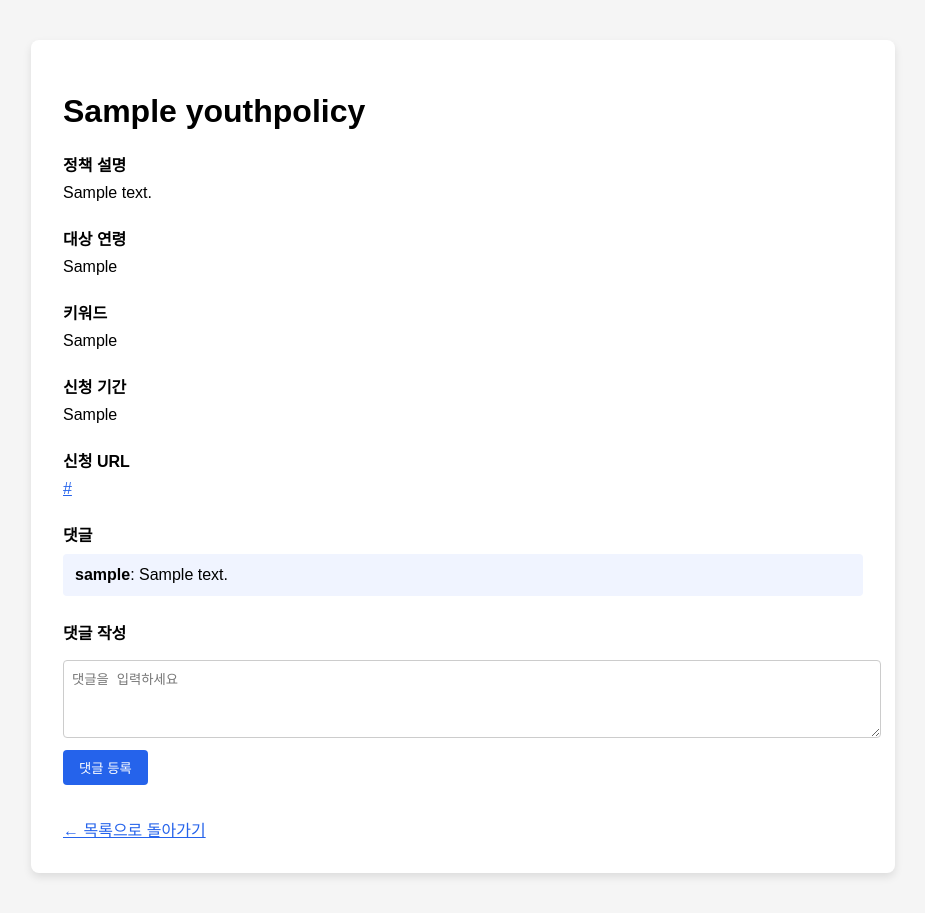
After one commit to choisieon/last-project, a Django app: page /policy/1/ in a window 1280 px wide. The commit adds this page. Shown: the whole page, without its empty margins (177-1102 px from the left). Run offline with Django 5.2, Linux system fonts and the light colour scheme; tables that the repository leaves empty hold one stand-in row (values such as "Sample post").

Commit message:
청년정책 페이지 구체화

```diff
--- a/board/admin.py
+++ b/board/admin.py
@@ -1,4 +1,5 @@
 from django.contrib import admin
 from .models import Post
+
 # Register your models here.
 admin.site.register(Post)
--- a/board/models.py
+++ b/board/models.py
@@ -2,7 +2,6 @@ from django.db import models
 from django.utils import timezone
 # from django.contrib.auth.models import User
 from django.conf import settings
-
 
 # Create your models here.
 class Post(models.Model):
--- a/youth_policy/models.py
+++ b/youth_policy/models.py
@@ -1,4 +1,5 @@
 from django.db import models
+from django.conf import settings
 
 class YouthPolicy(models.Model):
     name = models.CharField("정책명", max_length=255)
@@ -8,6 +9,20 @@ class YouthPolicy(models.Model):
     region = models.CharField("시행지역", max_length=200, blank=True)
     period = models.CharField("신청기간", max_length=200, blank=True)
     URL_ADD = models.URLField("신청URL", max_length=200, blank=True)
+    major = models.CharField("대분류명", max_length=100, blank=True)
+    medium = models.CharField("중분류명", max_length=100, blank=True)
+    minage = models.IntegerField("최소연령", null=True, blank=True)
+    maxage = models.IntegerField("최대연령", null=True, blank=True)
+    addaply = models.TextField("추가신청자격조건내용", blank=True)
+    document = models.TextField("제출서류내용", blank=True)
+    etc = models.TextField("기타사항내용", blank=True)
 
     def __str__(self):
         return self.name
+
+class PolicyComment(models.Model):
+    policy = models.ForeignKey('YouthPolicy', on_delete=models.CASCADE, related_name='comments')
+    author = models.ForeignKey(settings.AUTH_USER_MODEL, on_delete=models.CASCADE)
+    content = models.TextField()
+    created_at = models.DateTimeField(auto_now_add=True)
+    parent = models.ForeignKey('self', null=True, blank=True, on_delete=models.CASCADE, related_name='replies')
--- /dev/null
+++ b/youth_policy/templates/edit_comment.html
@@ -0,0 +1,6 @@
+<form method="POST">
+  {% csrf_token %}
+  <textarea name="content" required>{{ comment.content }}</textarea>
+  <button type="submit">수정 완료</button>
+  <a href="javascript:history.back()">취소</a>
+</form>
--- /dev/null
+++ b/youth_policy/templates/policy_detail.html
@@ -0,0 +1,176 @@
+<!DOCTYPE html>
+<html lang="ko">
+<head>
+  <meta charset="UTF-8">
+  <title>{{ policy.name }} - 청년정책 상세</title>
+  <style>
+    body {
+      font-family: 'Noto Sans KR', sans-serif;
+      background-color: #f5f5f5;
+      padding: 2rem;
+    }
+
+    .policy-detail {
+      background-color: white;
+      padding: 2rem;
+      border-radius: 8px;
+      box-shadow: 0 4px 8px rgba(0,0,0,0.1);
+      max-width: 800px;
+      margin: 0 auto;
+    }
+
+    .section {
+      margin-bottom: 1.5rem;
+    }
+
+    .label {
+      font-weight: bold;
+      margin-bottom: 0.5rem;
+      display: block;
+    }
+
+    .empty {
+      color: #999;
+    }
+
+    textarea {
+      width: 100%;
+      resize: vertical;
+      min-height: 60px;
+      padding: 0.5rem;
+      border: 1px solid #ccc;
+      border-radius: 4px;
+      margin-top: 0.5rem;
+    }
+
+    button {
+      margin-top: 0.5rem;
+      padding: 0.5rem 1rem;
+      background-color: #2563eb;
+      color: white;
+      border: none;
+      border-radius: 4px;
+      cursor: pointer;
+    }
+
+    button:hover {
+      background-color: #1e40af;
+    }
+
+    .comment {
+      margin-bottom: 1rem;
+      padding: 0.75rem;
+      background-color: #f0f4ff;
+      border-radius: 4px;
+    }
+
+    .reply {
+      margin-left: 1.5rem;
+      background-color: #eef2ff;
+    }
+
+    .comment-tools {
+      margin-top: 0.3rem;
+      font-size: 0.9rem;
+    }
+
+    .comment-tools a {
+      color: #888;
+      margin-right: 0.75rem;
+    }
+
+    a {
+      color: #2563eb;
+    }
+
+    a:hover {
+      text-decoration: underline;
+    }
+  </style>
+</head>
+<body>
+  <div class="policy-detail">
+    <h1>{{ policy.name }}</h1>
+
+    <div class="section">
+      <span class="label">정책 설명</span>
+      <div>{{ policy.description|linebreaksbr }}</div>
+    </div>
+
+    <div class="section">
+      <span class="label">대상 연령</span>
+      <div>{{ policy.age_range|default:"없음" }}</div>
+    </div>
+
+    <div class="section">
+      <span class="label">키워드</span>
+      <div>{{ policy.keyword|default:"없음" }}</div>
+    </div>
+
+    <div class="section">
+      <span class="label">신청 기간</span>
+      <div>{{ policy.period|default:"없음" }}</div>
+    </div>
+
+    <div class="section">
+      <span class="label">신청 URL</span>
+      {% if policy.URL_ADD and policy.URL_ADD != "nan" %}
+        <a href="{{ policy.URL_ADD }}" target="_blank">{{ policy.URL_ADD }}</a>
+      {% else %}
+        <div class="empty">없음</div>
+      {% endif %}
+    </div>
+
+    <!-- 🔽 댓글 목록 -->
+    <div class="section">
+      <span class="label">댓글</span>
+      {% if comments %}
+        {% for comment in comments %}
+          <div class="comment">
+            <strong>{{ comment.author.username }}</strong>: {{ comment.content }}
+
+            {% if user == comment.author %}
+              <div class="comment-tools">
+                <a href="{% url 'youth_policy:edit_policy_comment' comment.id %}">✏️ 수정</a>
+                <a href="{% url 'youth_policy:delete_policy_comment' comment.id %}" onclick="return confirm('정말 삭제하시겠습니까?');">🗑 삭제</a>
+              </div>
+            {% endif %}
+
+            {% for reply in comment.replies.all %}
+              <div class="comment reply">
+                <strong>{{ reply.author.username }}</strong>: {{ reply.content }}
+                {% if user == reply.author %}
+                  <div class="comment-tools">
+                    <a href="{% url 'youth_policy:edit_policy_comment' reply.id %}">✏️ 수정</a>
+                    <a href="{% url 'youth_policy:delete_policy_comment' reply.id %}" onclick="return confirm('정말 삭제하시겠습니까?');">🗑 삭제</a>
+                  </div>
+                {% endif %}
+              </div>
+            {% endfor %}
+          </div>
+        {% endfor %}
+      {% else %}
+        <div class="empty">댓글이 없습니다.</div>
+      {% endif %}
+    </div>
+
+    <!-- 🔽 댓글 작성 -->
+    <div class="section">
+      <span class="label">댓글 작성</span>
+      <form method="POST" action="{% url 'youth_policy:add_policy_comment' policy.id %}">
+        {% csrf_token %}
+        <textarea name="content" placeholder="댓글을 입력하세요" required></textarea>
+        {% if user.is_authenticated %}
+          <button type="submit">댓글 등록</button>
+        {% else %}
+          <button type="button" onclick="window.location.href='{% url 'accounts:login' %}?next={{ request.path }}'">댓글 등록</button>
+        {% endif %}
+      </form>
+    </div>
+
+    <div style="margin-top: 2rem;">
+      <a href="{% url 'youth_policy:basic_page' %}">← 목록으로 돌아가기</a>
+    </div>
+  </div>
+</body>
+</html>
--- a/youth_policy/urls.py
+++ b/youth_policy/urls.py
@@ -4,5 +4,9 @@ from . import views
 app_name = 'youth_policy'
 
 urlpatterns = [
-    path('policies/', views.basic_page, name='basic_page'),
+    path('policy_list/', views.basic_page, name='basic_page'),
+    path('<int:policy_id>/comment/', views.add_policy_comment, name='add_policy_comment'),
+    path('<int:policy_id>/', views.policy_detail, name='policy_detail'),
+    path('comment/<int:comment_id>/edit/', views.edit_policy_comment, name='edit_policy_comment'),
+    path('comment/<int:comment_id>/delete/', views.delete_policy_comment, name='delete_policy_comment'),
 ]
--- a/youth_policy/views.py
+++ b/youth_policy/views.py
@@ -1,5 +1,6 @@
-from django.shortcuts import render, get_object_or_404
-from .models import YouthPolicy
+from django.contrib.auth.decorators import login_required
+from django.shortcuts import render, get_object_or_404, redirect
+from .models import YouthPolicy, PolicyComment
 
 # Create your views here.
 def basic_page(request):
@@ -9,3 +10,43 @@ def basic_page(request):
 def youth_policy_detail(request, policy_id):
     policy = get_object_or_404(YouthPolicy, id=policy_id)
     return render(request, 'youth_policies.html', {'policy': policy})
+
+# youth_policy/views.py
+
+@login_required
+def add_policy_comment(request, policy_id):
+    policy = get_object_or_404(YouthPolicy, id=policy_id)
+    if request.method == 'POST':
+        content = request.POST.get('content')
+        PolicyComment.objects.create(policy=policy, author=request.user, content=content)
+    return redirect(request.META.get('HTTP_REFERER', '/'))
+
+
+# youth_policy/views.py
+def policy_detail(request, policy_id):
+    policy = get_object_or_404(YouthPolicy, id=policy_id)
+    comments = policy.comments.filter(parent__isnull=True)
+    return render(request, 'policy_detail.html', {
+        'policy': policy,
+        'comments': comments,
+    })
+
+# 댓글 삭제
+@login_required
+def delete_policy_comment(request, comment_id):
+    comment = get_object_or_404(PolicyComment, id=comment_id, author=request.user)
+    comment.delete()
+    return redirect(request.META.get('HTTP_REFERER', '/'))
+
+
+# 댓글 수정 (폼 + 처리)
+@login_required
+def edit_policy_comment(request, comment_id):
+    comment = get_object_or_404(PolicyComment, id=comment_id, author=request.user)
+
+    if request.method == 'POST':
+        comment.content = request.POST.get('content')
+        comment.save()
+        return redirect(request.META.get('HTTP_REFERER', '/'))
+
+    return render(request, 'edit_comment.html', {'comment': comment})
```
Also changed, not shown: youth_policy/management/commands/import_policies.py (+11 -3 lines), youth_policy/templates/basic_page.html (+33 -8 lines), board/migrations/0003_comment_content_type_comment_object_id.py (added), board/migrations/0004_remove_comment_content_type_remove_comment_object_id.py (added), board/migrations/0005_comment_content_type_comment_object_id.py (added), board/migrations/0006_remove_comment_content_type_remove_comment_object_id.py (added), board/views.py (line endings or trailing spaces), youth_policy/migrations/0006_youthpolicy_addaply_youthpolicy_document_and_more.py (added), youth_policy/migrations/0007_alter_youthpolicy_addaply_alter_youthpolicy_document_and_more.py (added), youth_policy/migrations/0008_policycomment.py (added).
